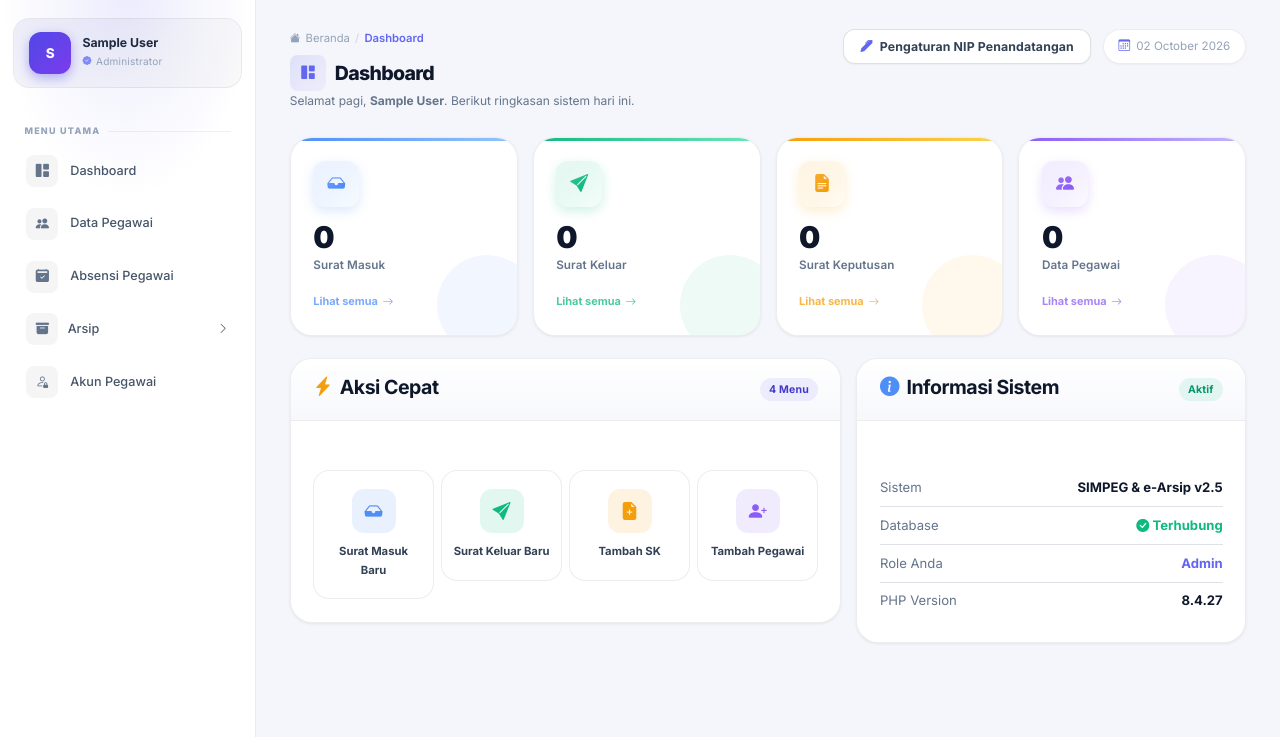
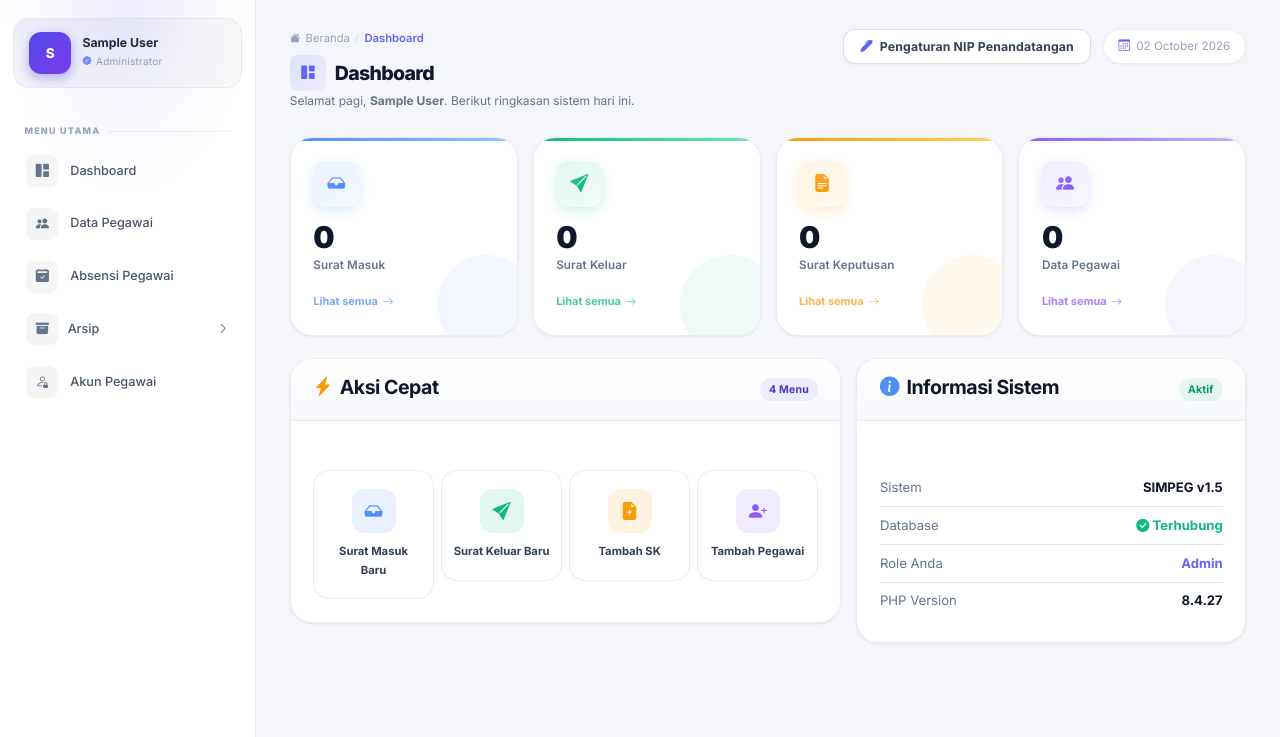
Before and after one commit to stienasbjm/simpeg, a PHP site: page /simpeg/ in a window 1280 px wide. Shown: the part 63-800 px from the top of the page. Run offline with PHP 8.4, Linux system fonts and the light colour scheme; the visitor is signed in with stand-in values (Sample User, id 1); data that the repository does not hold is empty; some libraries are stand-ins or nearby versions.

Commit message:
Ubah label versi sistem menjadi SIMPEG v1.5 pada Informasi Sistem Dashboard

```diff
--- a/templates/dashboard.php
+++ b/templates/dashboard.php
@@ -367,7 +367,7 @@ foreach ($all_pegawai_dash as $peg) {
       <div class="e-card-body" style="font-size:.875rem;">
         <div class="d-flex justify-content-between py-2 border-bottom">
           <span style="color:var(--text-muted);">Sistem</span>
-          <strong style="color:var(--text-primary);">SIMPEG & e-Arsip v2.5</strong>
+          <strong style="color:var(--text-primary);">SIMPEG v1.5</strong>
         </div>
         <div class="d-flex justify-content-between py-2 border-bottom">
           <span style="color:var(--text-muted);">Database</span>
```
